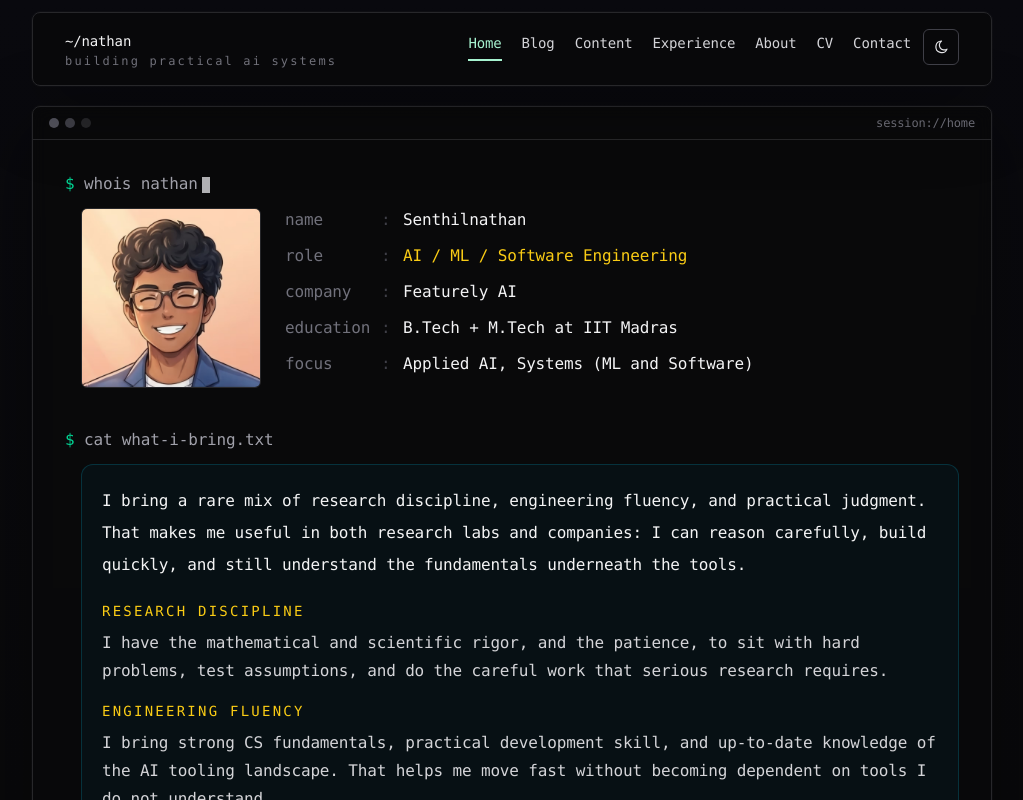
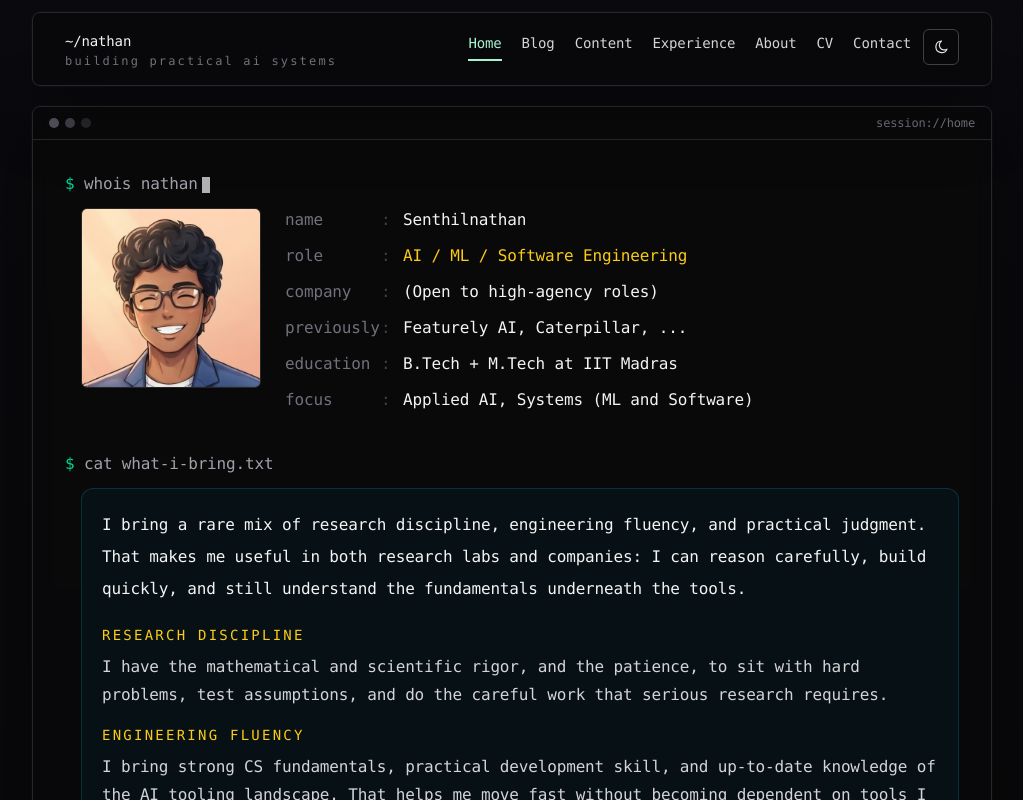
Before and after one commit to senthilnathan01/senthilnathan01.github.io, a Next.js app: page / in a window 1280 px wide. Shown: the top 800 px of the page, without its empty margins (128-1151 px from the left). Built offline with nearby package versions, Linux system fonts and the light colour scheme; no server answers; the database is empty.

Commit message:
open to good roles

```diff
--- a/data/siteData.ts
+++ b/data/siteData.ts
@@ -50,7 +50,8 @@ export const siteData = {
   profileFacts: [
     { label: 'name', value: 'Senthilnathan' },
     { label: 'role', value: 'AI / ML / Software Engineering' },
-    { label: 'company', value: 'Featurely AI' },
+    { label: 'company', value: '(Open to high-agency roles)' },
+    { label: 'previously', value: 'Featurely AI, Caterpillar, ...' },
     { label: 'education', value: 'B.Tech + M.Tech at IIT Madras' },
     { label: 'focus', value: 'Applied AI, Systems (ML and Software)' },
   ] as ProfileFact[],
```
